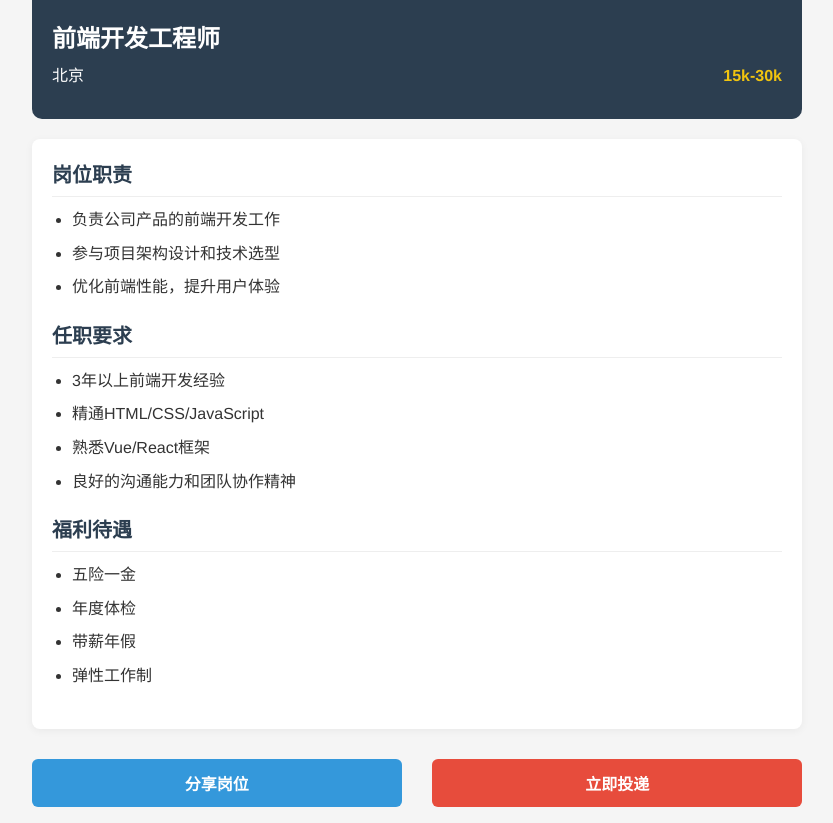
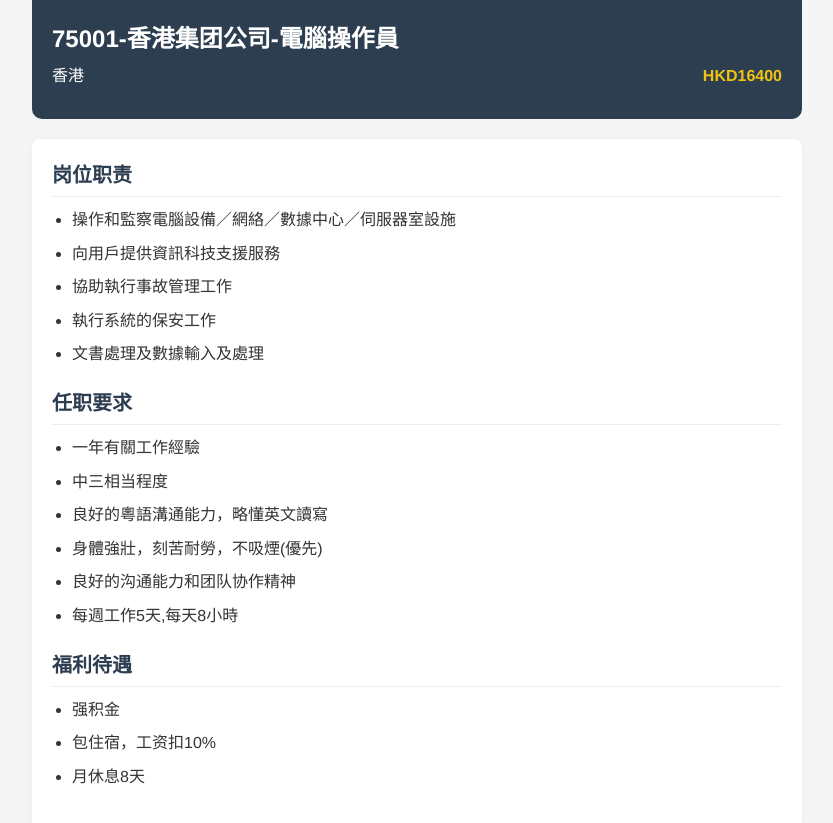
Before and after one commit to Jessicatp/TP-Job-Posting, a plain HTML site: page detail.html in a window 1280 px wide. Shown: the top 823 px of the page, without its empty margins (223-1056 px from the left). Drawn offline with Linux system fonts and the light colour scheme.

Commit message:
Update detail.html

```diff
--- a/detail.html
+++ b/detail.html
@@ -158,10 +158,10 @@
 <body>
     <div class="container">
         <div class="header">
-            <h1 id="job-title">前端开发工程师</h1>
+            <h1 id="job-title">75001-香港集团公司-電腦操作員</h1>
             <div class="job-meta">
-                <span id="job-location">北京</span>
-                <span class="job-salary" id="job-salary">15k-30k</span>
+                <span id="job-location">香港</span>
+                <span class="job-salary" id="job-salary">HKD16400</span>
             </div>
         </div>
 
@@ -169,29 +169,32 @@
             <div class="section">
                 <h2>岗位职责</h2>
                 <ul id="job-responsibilities">
-                    <li>负责公司产品的前端开发工作</li>
-                    <li>参与项目架构设计和技术选型</li>
-                    <li>优化前端性能，提升用户体验</li>
+                    <li>操作和監察電腦設備／網絡／數據中心／伺服器室設施</li>
+                    <li>向用戶提供資訊科技支援服務</li>
+                    <li>協助執行事故管理工作</li>
+                    <li>執行系統的保安工作</li>
+                    <li>文書處理及數據輸入及處理</li>
                 </ul>
             </div>
 
             <div class="section">
                 <h2>任职要求</h2>
                 <ul id="job-requirements">
-                    <li>3年以上前端开发经验</li>
-                    <li>精通HTML/CSS/JavaScript</li>
-                    <li>熟悉Vue/React框架</li>
+                    <li>一年有關工作經驗</li>
+                    <li>中三相当程度</li>
+                    <li>良好的粵語溝通能力，略懂英文讀寫</li>
+                    <li>身體強壯，刻苦耐勞，不吸煙(優先)</li>
                     <li>良好的沟通能力和团队协作精神</li>
+                    <li>每週工作5天,每天8小時</li>
                 </ul>
             </div>
 
             <div class="section">
                 <h2>福利待遇</h2>
                 <ul id="job-benefits">
-                    <li>五险一金</li>
-                    <li>年度体检</li>
-                    <li>带薪年假</li>
-                    <li>弹性工作制</li>
+                    <li>强积金</li>
+                    <li>包住宿，工资扣10%</li>
+                    <li>月休息8天</li>
                 </ul>
             </div>
         </div>
```
